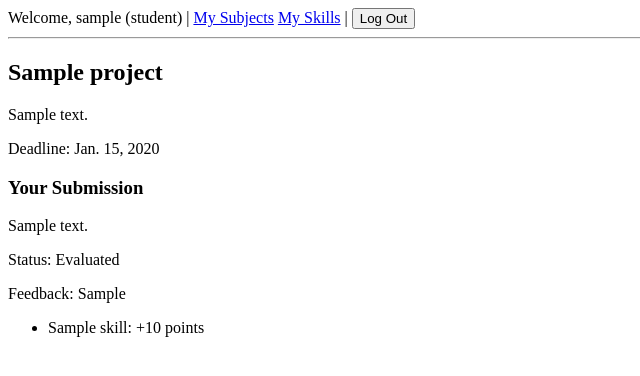
After one commit to nusoliance/student-proficiency-system-repo, a Django app: page /tracker/project/1/ in a window 1280 px wide. The commit adds this page. Shown: the top 376 px of the page, without its empty margins (0-640 px from the left). Run offline with Django 5.2, Linux system fonts and the light colour scheme; a user stored in the database is signed in; tables that the repository leaves empty hold one stand-in row (values such as "Sample post").

Commit message:
Add Projects, submission evaluation, student management, and course-based skills

```diff
--- a/tracker/forms.py
+++ b/tracker/forms.py
@@ -1,11 +1,18 @@
 from django import forms
-from .models import Subject, Topic, Activity
+from django.contrib.auth.models import User
+from avatar.models import Skill
+from .models import Subject, Topic, Activity, Project, ProjectSubmission, SkillAward
 
 
 class SubjectForm(forms.ModelForm):
     class Meta:
         model = Subject
         fields = ['name', 'students']
+
+    def __init__(self, *args, **kwargs):
+        super().__init__(*args, **kwargs)
+        self.fields['students'].queryset = User.objects.filter(
+            profile__role='student')
 
 
 class TopicForm(forms.ModelForm):
@@ -21,3 +28,41 @@ class ActivityForm(forms.ModelForm):
         widgets = {
             'deadline': forms.DateInput(attrs={'type': 'date'}),
         }
+
+
+class ProjectForm(forms.ModelForm):
+    class Meta:
+        model = Project
+        fields = ['title', 'description', 'deadline']
+        widgets = {'deadline': forms.DateInput(attrs={'type': 'date'})}
+
+
+class SubmissionForm(forms.ModelForm):
+    class Meta:
+        model = ProjectSubmission
+        fields = ['content']
+
+
+class SkillAwardForm(forms.ModelForm):
+    class Meta:
+        model = SkillAward
+        fields = ['skill', 'points']
+
+    def __init__(self, *args, **kwargs):
+        student = kwargs.pop('student', None)
+        super().__init__(*args, **kwargs)
+        if student:
+            skill_ids = student.skills.values_list('skill_id', flat=True)
+            self.fields['skill'].queryset = Skill.objects.filter(
+                id__in=skill_ids)
+
+
+class ManageStudentsForm(forms.ModelForm):
+    class Meta:
+        model = Subject
+        fields = ['students']
+
+    def __init__(self, *args, **kwargs):
+        super().__init__(*args, **kwargs)
+        self.fields['students'].queryset = User.objects.filter(
+            profile__role='student')
--- a/tracker/models.py
+++ b/tracker/models.py
@@ -50,3 +50,41 @@ class Activity(models.Model):
 
     def __str__(self):
         return self.title
+
+
+class Project(models.Model):
+    subject = models.ForeignKey(
+        Subject, on_delete=models.CASCADE, related_name='projects')
+    title = models.CharField(max_length=200)
+    description = models.TextField(blank=True)
+    deadline = models.DateField(null=True, blank=True)
+
+    def __str__(self):
+        return self.title
+
+
+class ProjectSubmission(models.Model):
+    project = models.ForeignKey(
+        Project, on_delete=models.CASCADE, related_name='submissions')
+    student = models.ForeignKey(
+        User, on_delete=models.CASCADE, related_name='project_submissions')
+    content = models.TextField()
+    submitted_at = models.DateTimeField(auto_now_add=True)
+    evaluated = models.BooleanField(default=False)
+    feedback = models.TextField(blank=True)
+
+    class Meta:
+        unique_together = ('project', 'student')
+
+    def __str__(self):
+        return f"{self.student.username} - {self.project.title}"
+
+
+class SkillAward(models.Model):
+    submission = models.ForeignKey(
+        ProjectSubmission, on_delete=models.CASCADE, related_name='skill_awards')
+    skill = models.ForeignKey(Skill, on_delete=models.CASCADE)
+    points = models.PositiveIntegerField()
+
+    def __str__(self):
+        return f"{self.skill.name}: {self.points} pts"
--- /dev/null
+++ b/tracker/templates/tracker/project_detail_student.html
@@ -0,0 +1,28 @@
+{% extends 'base.html' %}
+{% block content %}
+<h2>{{ project.title }}</h2>
+<p>{{ project.description }}</p>
+{% if project.deadline %}<p>Deadline: {{ project.deadline }}</p>{% endif %}
+
+{% if submission %}
+<h3>Your Submission</h3>
+<p>{{ submission.content }}</p>
+{% if submission.evaluated %}
+<p>Status: Evaluated</p>
+{% if submission.feedback %}<p>Feedback: {{ submission.feedback }}</p>{% endif %}
+<ul>
+    {% for award in submission.skill_awards.all %}
+    <li>{{ award.skill.name }}: +{{ award.points }} points</li>
+    {% endfor %}
+</ul>
+{% else %}
+<p>Status: Waiting for evaluation</p>
+{% endif %}
+{% else %}
+<form method="post">
+    {% csrf_token %}
+    {{ form.as_p }}
+    <button type="submit">Submit</button>
+</form>
+{% endif %}
+{% endblock %}
--- a/tracker/urls.py
+++ b/tracker/urls.py
@@ -10,4 +10,13 @@ urlpatterns = [
          views.add_activity, name='add_activity'),
     path('activity/<int:activity_id>/complete/',
          views.mark_complete, name='mark_complete'),
+    path('<int:subject_id>/add-project/',
+         views.add_project, name='add_project'),
+    path('project/<int:project_id>/', views.project_detail, name='project_detail'),
+    path('submission/<int:submission_id>/evaluate/',
+         views.evaluate_submission, name='evaluate_submission'),
+    path('submission/<int:submission_id>/finish/',
+         views.finish_evaluation, name='finish_evaluation'),
+    path('<int:subject_id>/manage-students/',
+         views.manage_students, name='manage_students'),
 ]
--- a/tracker/views.py
+++ b/tracker/views.py
@@ -1,6 +1,6 @@
 from django.shortcuts import get_object_or_404
-from .forms import SubjectForm, TopicForm, ActivityForm
-from .models import Subject, LessonPlan, Topic, Activity
+from .forms import SubjectForm, TopicForm, ActivityForm, ProjectForm, SubmissionForm, SkillAwardForm, ManageStudentsForm
+from .models import Subject, LessonPlan, Topic, Activity, Project, ProjectSubmission, SkillAward
 from django.shortcuts import render, redirect
 from django.contrib.auth.decorators import login_required
 from django.utils import timezone
@@ -79,3 +79,80 @@ def mark_complete(request, activity_id):
         student_skill.points += 10
         student_skill.save()
     return redirect('lesson_plan_view', subject_id=activity.topic.lesson_plan.subject.id)
+
+
+@login_required
+def add_project(request, subject_id):
+    subject = get_object_or_404(Subject, id=subject_id)
+    if request.method == 'POST':
+        form = ProjectForm(request.POST)
+        if form.is_valid():
+            project = form.save(commit=False)
+            project.subject = subject
+            project.save()
+            return redirect('lesson_plan_view', subject_id=subject.id)
+    else:
+        form = ProjectForm()
+    return render(request, 'tracker/add_project.html', {'form': form, 'subject': subject})
+
+
+@login_required
+def project_detail(request, project_id):
+    project = get_object_or_404(Project, id=project_id)
+    if request.user.profile.role == 'student':
+        submission = ProjectSubmission.objects.filter(
+            project=project, student=request.user).first()
+        if request.method == 'POST' and not submission:
+            form = SubmissionForm(request.POST)
+            if form.is_valid():
+                sub = form.save(commit=False)
+                sub.project = project
+                sub.student = request.user
+                sub.save()
+                return redirect('project_detail', project_id=project.id)
+        else:
+            form = SubmissionForm()
+        return render(request, 'tracker/project_detail_student.html', {'project': project, 'submission': submission, 'form': form})
+    else:
+        submissions = project.submissions.all()
+        return render(request, 'tracker/project_detail_teacher.html', {'project': project, 'submissions': submissions})
+
+
+@login_required
+def evaluate_submission(request, submission_id):
+    submission = get_object_or_404(ProjectSubmission, id=submission_id)
+    if request.method == 'POST':
+        form = SkillAwardForm(request.POST, student=submission.student)
+        if form.is_valid():
+            award = form.save(commit=False)
+            award.submission = submission
+            award.save()
+            student_skill, created = submission.student.skills.get_or_create(
+                skill=award.skill)
+            student_skill.points += award.points
+            student_skill.save()
+            return redirect('evaluate_submission', submission_id=submission.id)
+    else:
+        form = SkillAwardForm(student=submission.student)
+    return render(request, 'tracker/evaluate_submission.html', {'submission': submission, 'form': form})
+
+
+@login_required
+def finish_evaluation(request, submission_id):
+    submission = get_object_or_404(ProjectSubmission, id=submission_id)
+    submission.evaluated = True
+    submission.save()
+    return redirect('project_detail', project_id=submission.project.id)
+
+
+@login_required
+def manage_students(request, subject_id):
+    subject = get_object_or_404(Subject, id=subject_id)
+    if request.method == 'POST':
+        form = ManageStudentsForm(request.POST, instance=subject)
+        if form.is_valid():
+            form.save()
+            return redirect('lesson_plan_view', subject_id=subject.id)
+    else:
+        form = ManageStudentsForm(instance=subject)
+    return render(request, 'tracker/manage_students.html', {'form': form, 'subject': subject})
```
Also changed, not shown: tracker/templates/tracker/add_project.html (added, +9 -0 lines), tracker/templates/tracker/evaluate_submission.html (added, +24 -0 lines), tracker/templates/tracker/lesson_plan.html (+14 -0 lines), tracker/templates/tracker/manage_students.html (added, +9 -0 lines), tracker/templates/tracker/project_detail_teacher.html (added, +15 -0 lines), tracker/migrations/0002_project_projectsubmission_skillaward.py (added).
